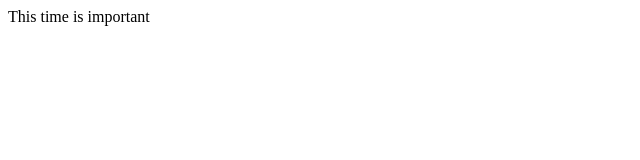
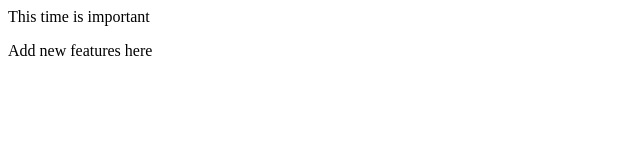
Before and after one commit to dev24on/LocalRepo, a plain HTML site: page index.html in a window 1280 px wide. Shown: the whole page, without its empty margins (0-640 px from the left). Drawn offline with Linux system fonts and the light colour scheme.

Commit message:
New feature added

```diff
--- a/index.html
+++ b/index.html
@@ -1,3 +1,4 @@
 <p>
     This time is important
 </p>
+<p>Add new features here</p>
```
